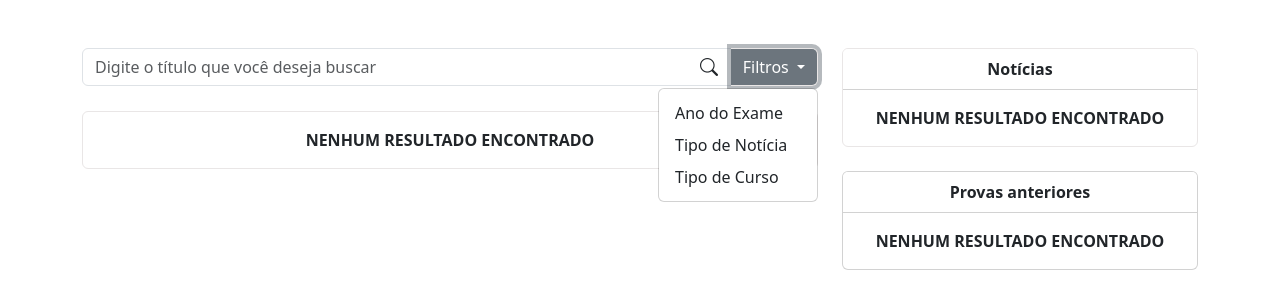
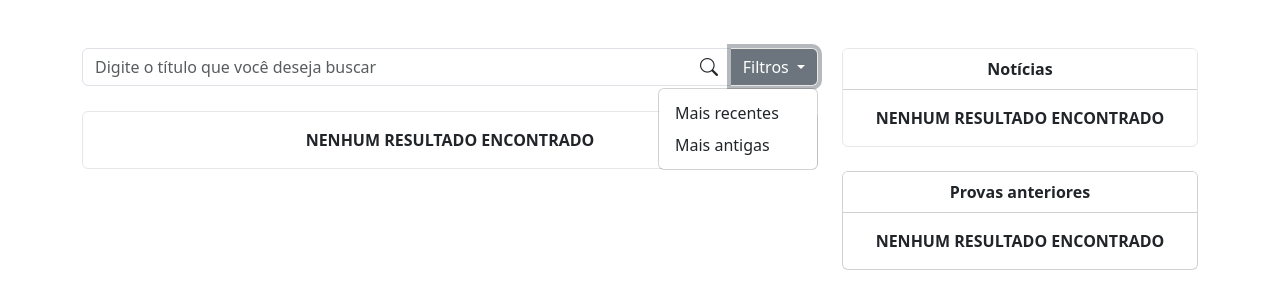
Before and after one commit to manoelcn/eear-backend, a Django app: page /?filter=recent in a window 1280 px wide, after a click on "Filtros". Shown: the part 77-377 px from the top of the page. Run offline with Django 5.2, Linux system fonts and the light colour scheme; data that the repository does not hold is empty; some libraries are stand-ins or nearby versions.

Commit message:
add filtro de mais recentes e mais antigos

```diff
--- a/app/templates/home.html
+++ b/app/templates/home.html
@@ -109,9 +109,8 @@ Página Inicial
                             Filtros
                         </button>
                         <ul class="dropdown-menu dropdown-menu-end">
-                            <li><a class="dropdown-item" href="#">Ano do Exame</a></li>
-                            <li><a class="dropdown-item" href="#">Tipo de Notícia</a></li>
-                            <li><a class="dropdown-item" href="#">Tipo de Curso</a></li>
+                            <li><a class="dropdown-item" href="?filter=recent">Mais recentes</a></li>
+                            <li><a class="dropdown-item" href="?filter=old">Mais antigas</a></li>
                         </ul>
                     </div>
                 </header>
--- a/app/views.py
+++ b/app/views.py
@@ -4,17 +4,24 @@ from exams.models import Exam
 from news.models import News
 
 def home(request):
-    exams = Exam.objects.order_by('-date_publication')[:2]
-    news = News.objects.order_by('-date_publication')[:2]
+    filter_option = request.GET.get('filter', 'recent')
 
-    news_card_list = News.objects.all()
+    if filter_option == 'old':
+        news_card_list = News.objects.all().order_by('date_publication')
+    else:
+        news_card_list = News.objects.all().order_by('-date_publication')
+
     paginator = Paginator(news_card_list, 3)
     page_number = request.GET.get('page')
     news_card = paginator.get_page(page_number)
+
+    exams = Exam.objects.order_by('-date_publication')[:2]
+    news = News.objects.order_by('-date_publication')[:2]
 
     context = {
         'exams': exams,
         'news': news,
         'news_card': news_card,
+        'filter_option': filter_option,
     }
     return render(request, 'home.html', context)
```
